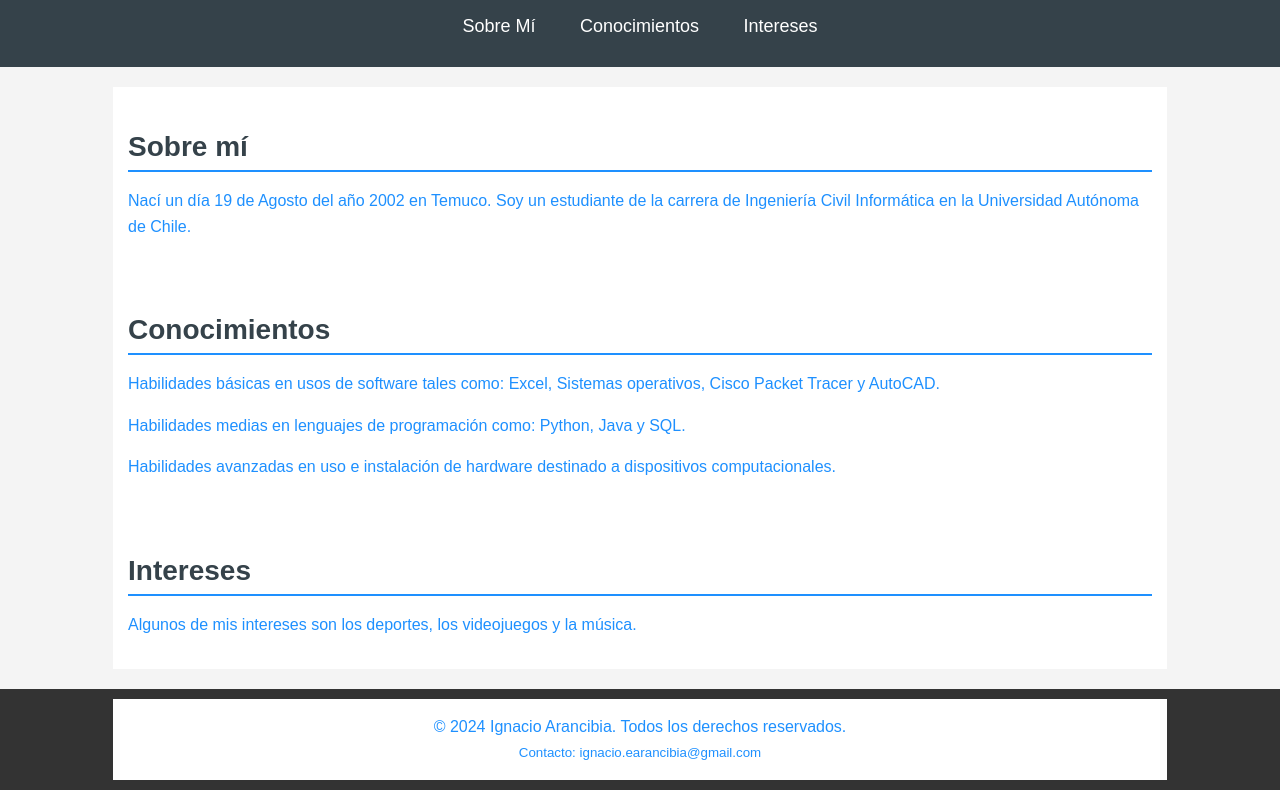
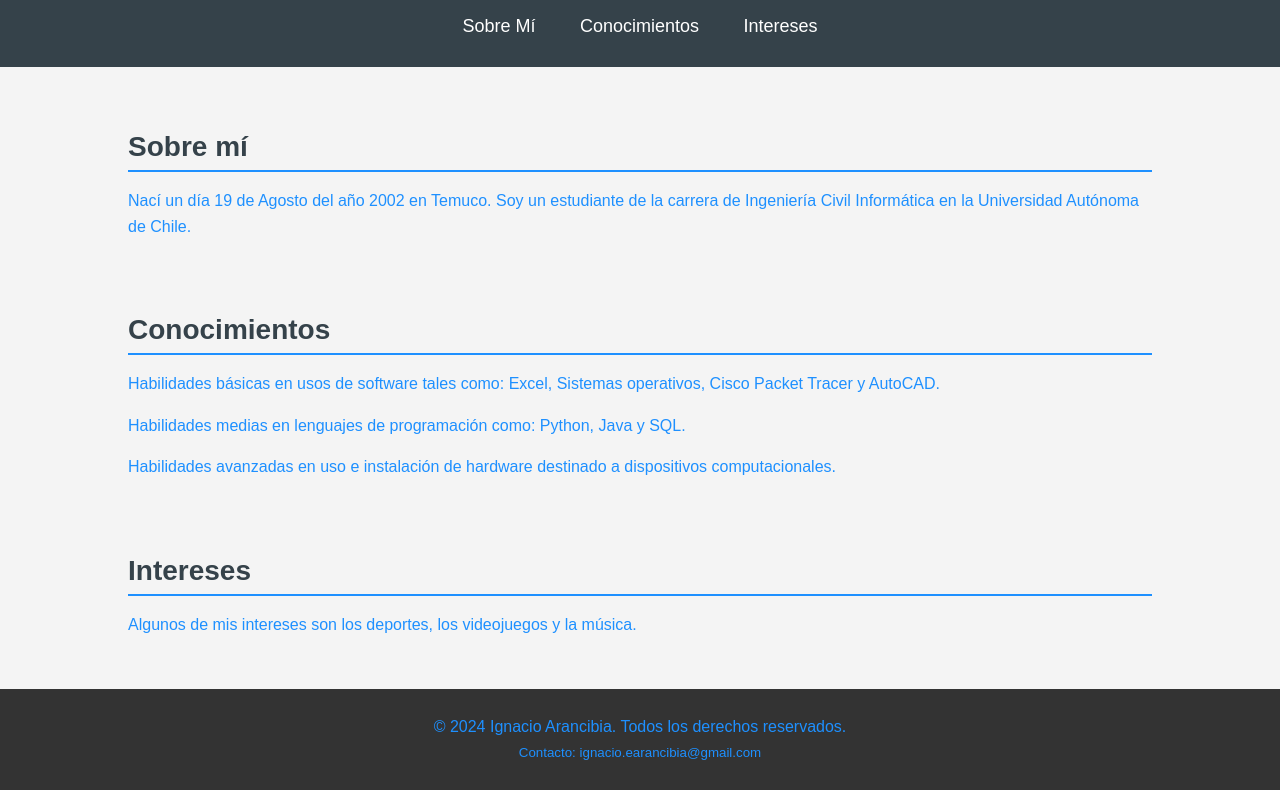
Before and after one commit to bowensito/mipagina, a plain HTML site: page index.html in a window 1280 px wide. Shown: the part 421-1211 px from the top of the page. Drawn offline with Linux system fonts and the light colour scheme.

Commit message:
Update styles.css

```diff
--- a/styles/styles.css
+++ b/styles/styles.css
@@ -1,6 +1,6 @@
 :root {
   --blue: #1e90ff;
-  --white: #ffffff;
+  --gray #808080;
 }
 
 body { background-color: var(--blue); }
```
